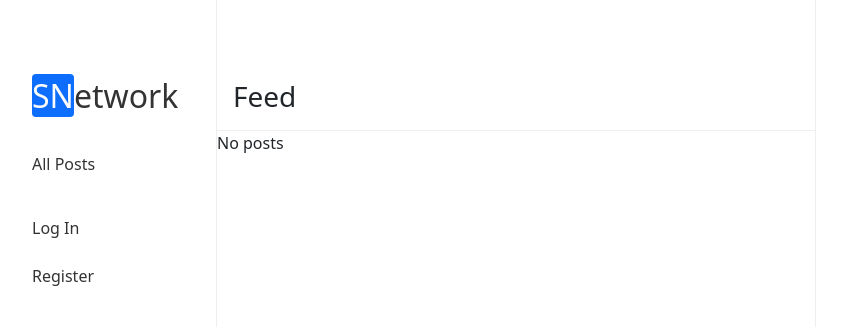
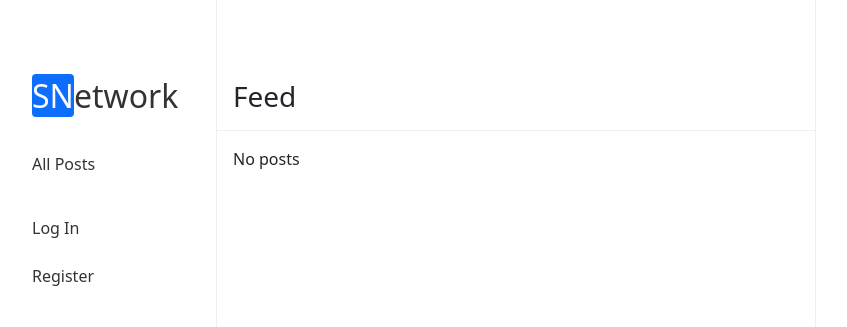
Before and after one commit to kftlfd/snetwork, a Django app: template network/templates/network/feed.html in a window 1280 px wide. Shown: the top 327 px of the page, without its empty margins (224-1071 px from the left). Run offline with Django 3.2, Linux system fonts and the light colour scheme; the template is opened without the code that fills it, so the values that code supplies are empty.

Commit message:
styling fixes

```diff
--- a/network/static/network/styles.css
+++ b/network/static/network/styles.css
@@ -35,6 +35,9 @@ body {
 }
 .body .auth > * {
   margin-bottom: 1rem;
+}
+.body .info {
+  padding: 1rem;
 }
 
 
@@ -224,7 +227,7 @@ body {
   display: flex;
   flex-direction: column;
   gap: 0.5rem;
-  padding: 1rem;
+  padding: 2rem;
   border-bottom: 1px solid #eee;
 }
 .user-profile .username {
--- a/network/templates/network/feed.html
+++ b/network/templates/network/feed.html
@@ -7,12 +7,12 @@
 <h3>Feed</h3>
 
 {% if user.following.count < 1 %}
-  <div class="message">Not following anyone</div>
+  <div class="info">Not following anyone</div>
 {% else %}
   {% for post in posts%}
     {% include "network/post.html" %}
   {% empty %}
-    <div>No posts</div>
+    <div class="info">No posts</div>
   {% endfor %}
 {% endif %}
 
```
